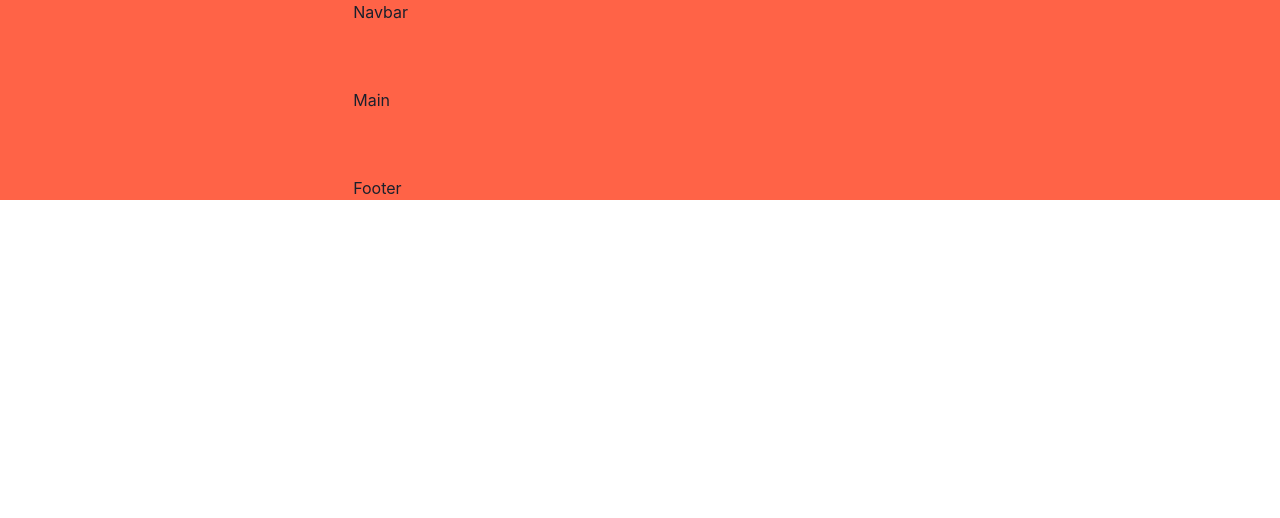
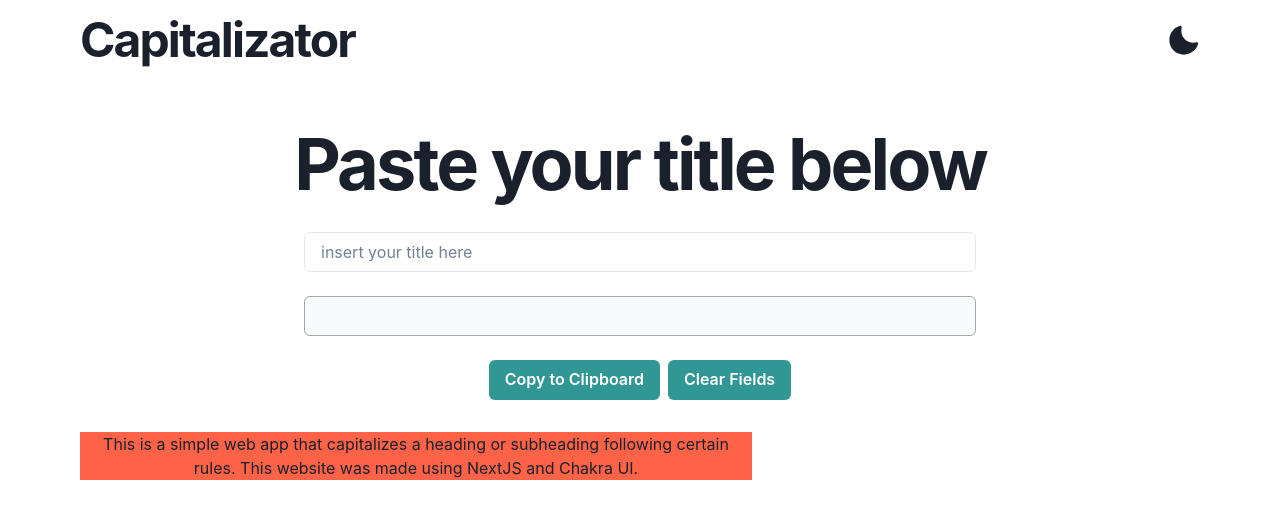
Before and after one commit to jorgecontrerasostos/capitalizator, a Next.js app: page / in a window 1280 px wide. Shown: the top 518 px of the page. Built offline with nearby package versions, Linux system fonts and the light colour scheme.

Commit message:
add layout

```diff
--- a/components/Footer.jsx
+++ b/components/Footer.jsx
@@ -1,9 +1,22 @@
-import { Box, Container } from "@chakra-ui/react";
+import { Text, Flex, Box } from "@chakra-ui/react";
 
-export const Footer = (props) => {
+export const Footer = props => {
   return (
-    <Box as="footer" role="contentinfo" bg="tomato" {...props}>
-      <Container>Footer</Container>
-    </Box>
+    <Flex
+      as="footer"
+      role="contentinfo"
+      {...props}
+      bg="tomato"
+      direction="column"
+      align-itmes="center"
+      justifyContent="center"
+      maxWidth="2xl"
+    >
+      <Text textAlign="center">
+        This is a simple web app that capitalizes a heading or subheading
+        following certain rules. This website was made using NextJS and Chakra
+        UI.
+      </Text>
+    </Flex>
   );
 };
--- a/components/Main.jsx
+++ b/components/Main.jsx
@@ -1,17 +1,42 @@
-import { Container, Flex } from "@chakra-ui/react";
+import {
+  Box,
+  Button,
+  Flex,
+  Heading,
+  Input,
+  ButtonGroup,
+} from "@chakra-ui/react";
 
-export const Main = (props) => {
+export const Main = props => {
   return (
     <Flex
       as="main"
       role="main"
       direction="column"
       flex="1"
-      py="16"
-      bg="tomato"
+      py="8"
+      alignItems="center"
+      textAlign="center"
+      justifyContent="center"
       {...props}
     >
-      <Container>Main</Container>
+      <Box>
+        <Heading as="h2" size="4xl" letterSpacing="-.04em" mt={4} mb={8}>
+          Paste your title below
+        </Heading>
+      </Box>
+      <Box width="2xl" maxWidth={{ base: "xs", md: "md", lg: "2xl" }}>
+        <Input placeholder="insert your title here" type="text" />
+        <Input disabled type="text" mt={6} variant="filled" border="1px" />
+      </Box>
+      <ButtonGroup>
+        <Button colorScheme="teal" mt={6}>
+          Copy to Clipboard
+        </Button>
+        <Button colorScheme="teal" mt={6}>
+          Clear Fields
+        </Button>
+      </ButtonGroup>
     </Flex>
   );
 };
--- a/components/Navbar.jsx
+++ b/components/Navbar.jsx
@@ -1,9 +1,24 @@
-import { Box, Container } from "@chakra-ui/react";
+import { Box, Container, Flex, Heading, Spacer } from "@chakra-ui/react";
+import { MoonIcon } from "@chakra-ui/icons";
 
 export const Navbar = () => {
   return (
-    <Box as="nav" role="navigation" bg="tomato">
-      <Container>Navbar</Container>
-    </Box>
+    <Flex
+      as="nav"
+      role="navigation"
+      bg="white"
+      height="80px"
+      alignItems="center"
+    >
+      <Box>
+        <Heading as="h2" size="2xl" letterSpacing="-.04em" fontWeight="bolder">
+          Capitalizator
+        </Heading>
+      </Box>
+      <Spacer />
+      <Box>
+        <MoonIcon boxSize={8} cursor="pointer" />
+      </Box>
+    </Flex>
   );
 };
--- a/package.json
+++ b/package.json
@@ -9,6 +9,7 @@
     "lint": "next lint"
   },
   "dependencies": {
+    "@chakra-ui/icons": "^2.0.17",
     "@chakra-ui/react": "^2.5.1",
     "@emotion/react": "^11.10.6",
     "@emotion/styled": "^11.10.6",
--- a/pages/index.js
+++ b/pages/index.js
@@ -8,16 +8,16 @@ export default function Home() {
   return (
     <>
       <Head>
-        <title>Create Next App</title>
+        <title>Capitalizator</title>
         <meta name="description" content="Generated by create next app" />
         <meta name="viewport" content="width=device-width, initial-scale=1" />
         <link rel="icon" href="/favicon.ico" />
       </Head>
-      <Flex direction="column" flex="1">
+      <Container maxWidth="6xl">
         <Navbar />
         <Main />
         <Footer />
-      </Flex>
+      </Container>
     </>
   );
 }
```
Also changed, not shown: 1 other file (tests, documents, lock files or other folders).
